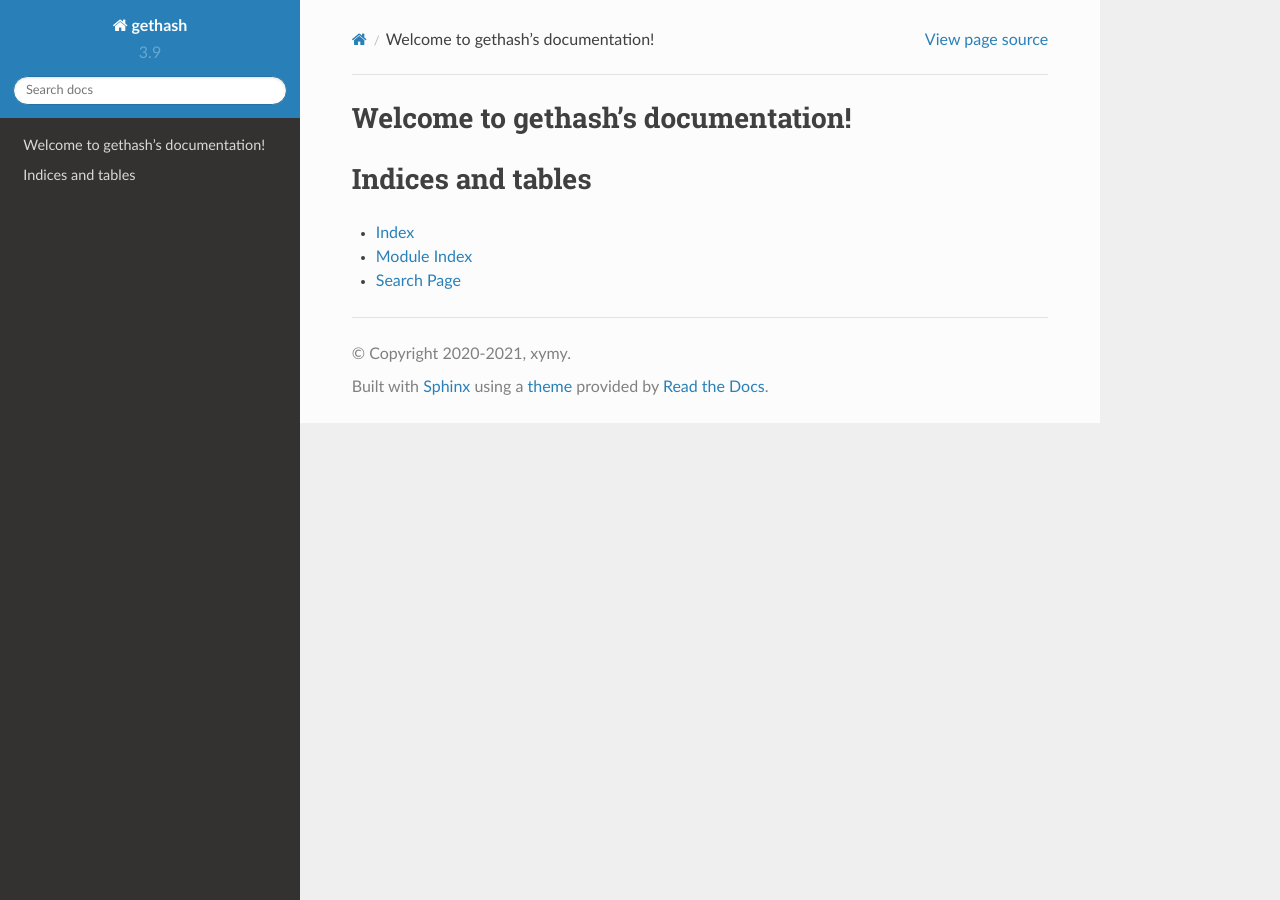
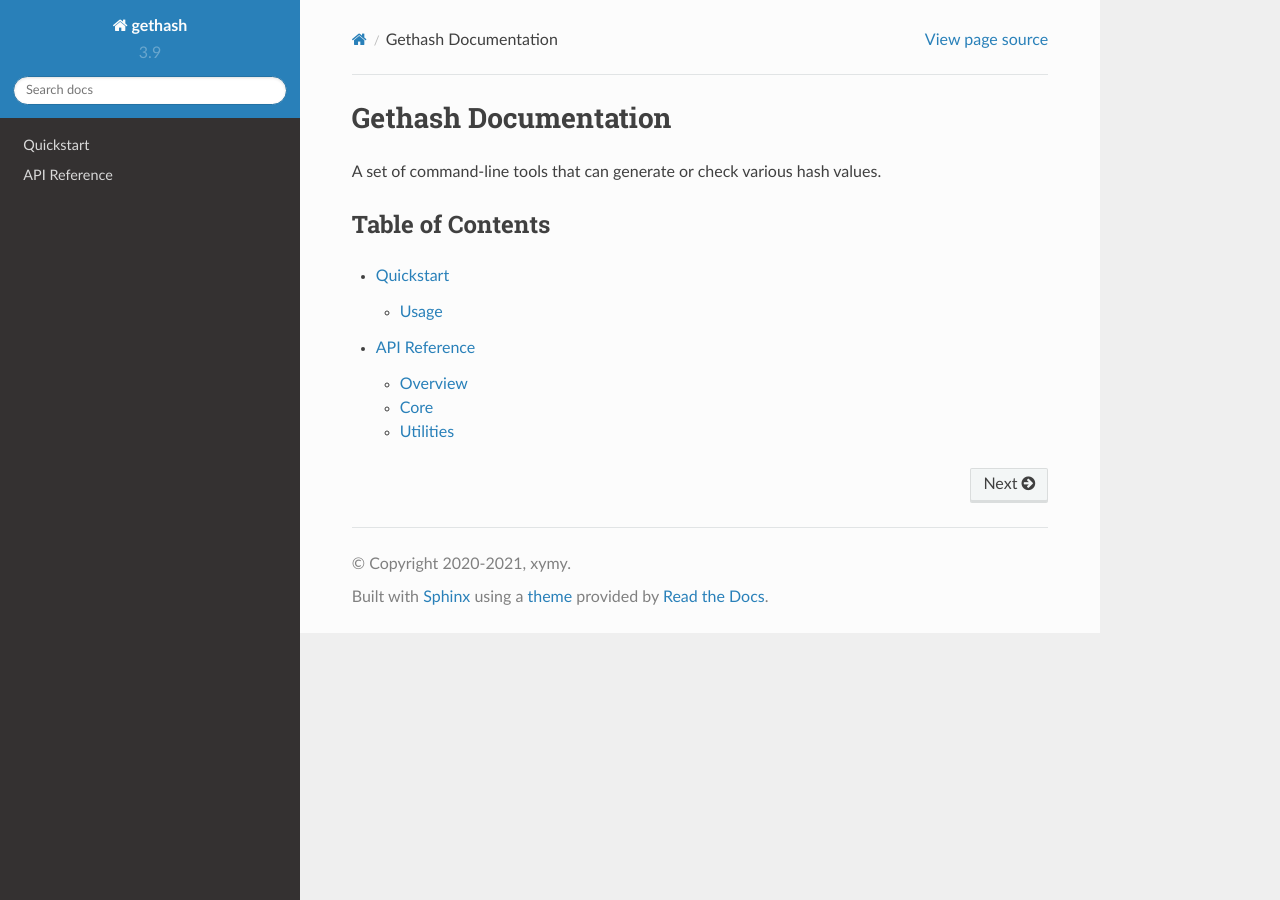
Before and after one commit to xymy/gethash, a Sphinx documentation site: the page built from doc/index.rst, in a window 1280 px wide. Built offline with Sphinx 7.4.7 and the Read the Docs theme 2.0.0, drawn with Linux system fonts in a browser that asks for light colours.

```diff
--- a/doc/index.rst
+++ b/doc/index.rst
@@ -1,20 +1,13 @@
-.. gethash documentation master file, created by
-   sphinx-quickstart on Sun Apr 25 10:41:04 2021.
-   You can adapt this file completely to your liking, but it should at least
-   contain the root `toctree` directive.
+Gethash Documentation
+=====================
 
-Welcome to gethash's documentation!
-===================================
+A set of command-line tools that can generate or check various hash values.
+
+Table of Contents
+-----------------
 
 .. toctree::
-   :maxdepth: 2
-   :caption: Contents:
+    :maxdepth: 2
 
-
-
-Indices and tables
-==================
-
-* :ref:`genindex`
-* :ref:`modindex`
-* :ref:`search`
+    quickstart
+    api
--- /dev/null
+++ b/doc/quickstart.rst
@@ -0,0 +1,9 @@
+Quickstart
+==========
+
+Usage
+-----
+
+.. code-block:: console
+
+    $ gethash
```
Also changed, not shown: doc/api.rst (added, +48 -0 lines).
